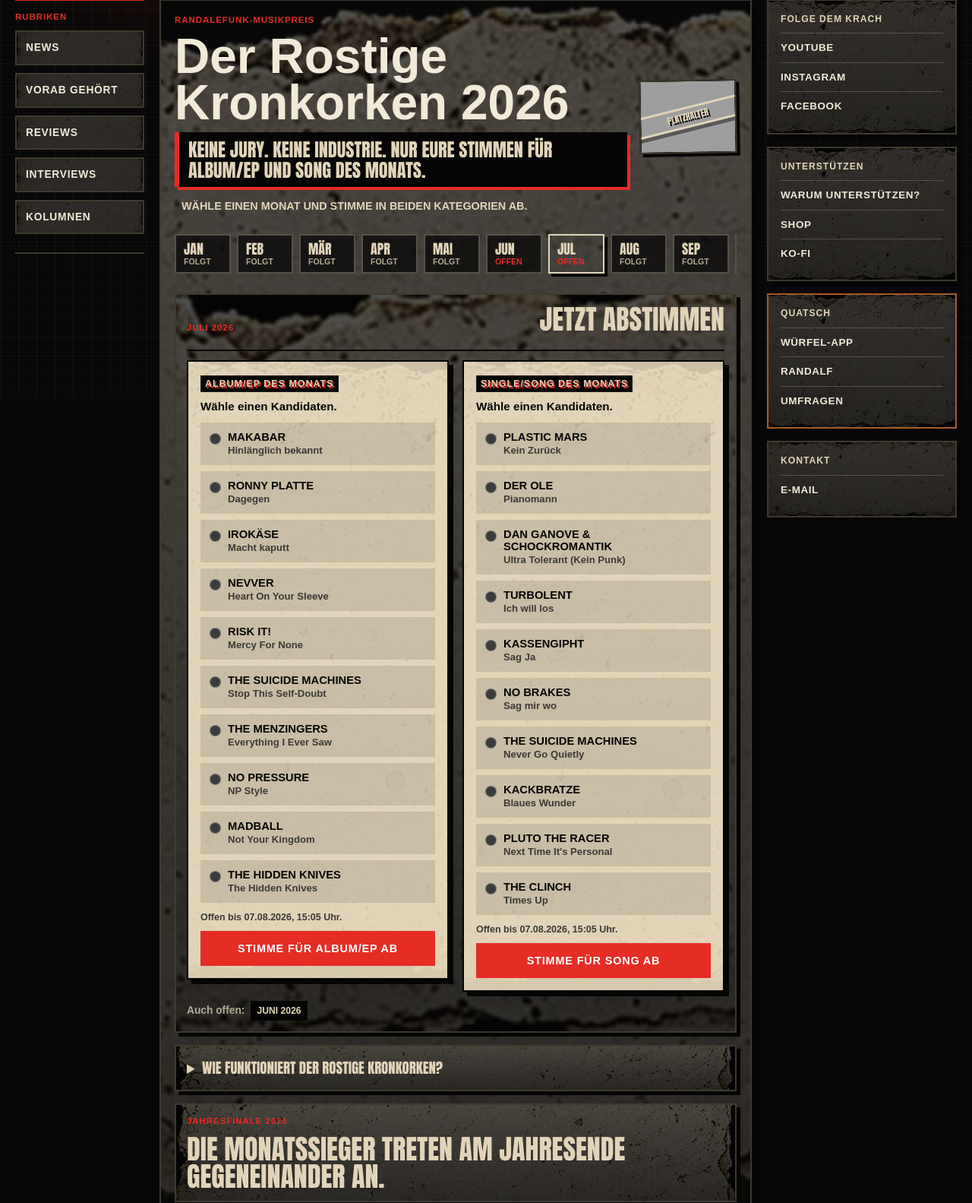
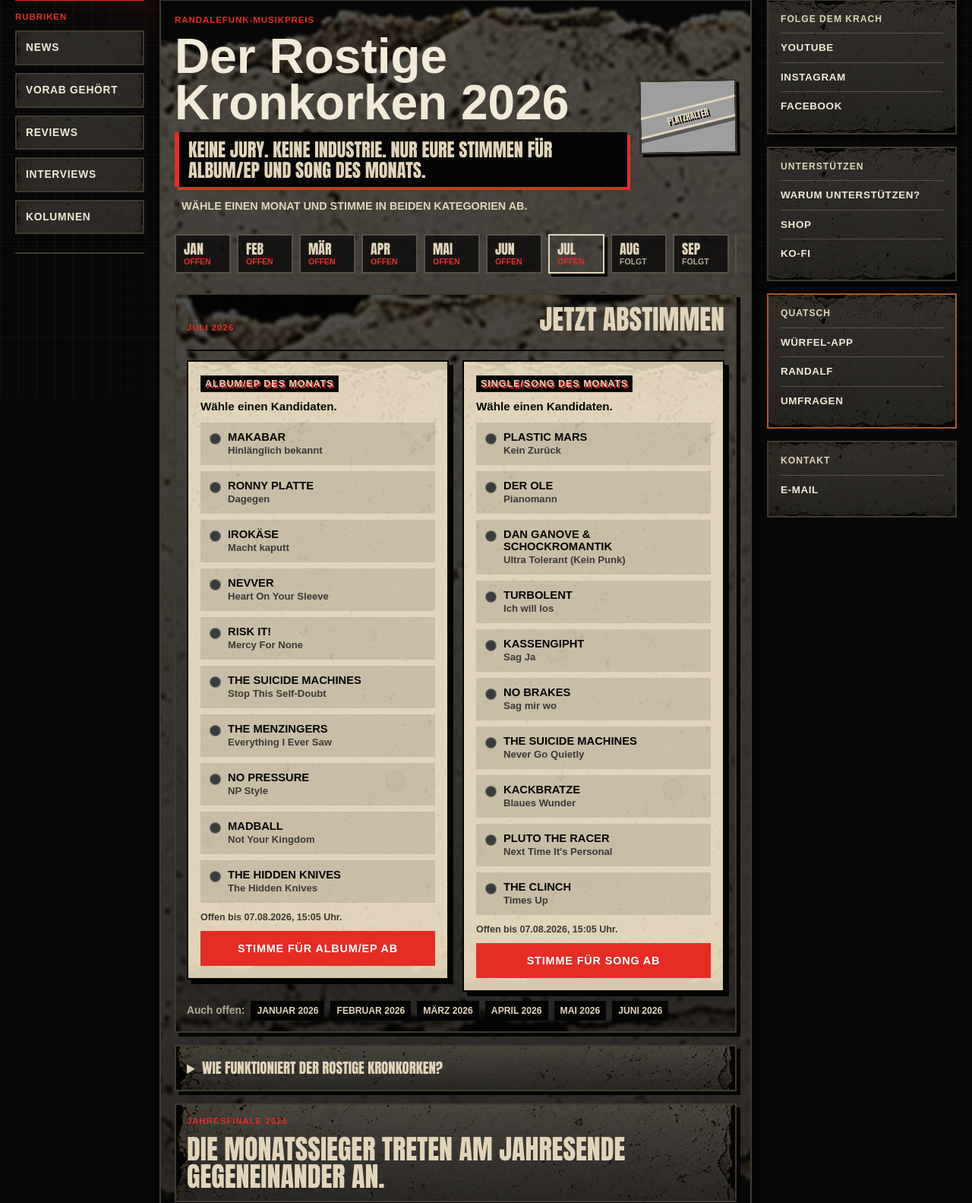
Before and after one commit to RandaleFUNK/randalefunk-website, a PHP site: page /der-rostige-kronkorken.html in a window 1280 px wide. Shown: the part 276-1859 px from the top of the page at 76% size. Run offline with PHP 8.4, Linux system fonts and the light colour scheme; data comes from the database, SQL or seed files in the repository; tables that the repository leaves empty hold one stand-in row (values such as "Sample post"); grey boxes are pictures that could not be loaded.

Commit message:
Publish monthly polls for January through May 2026

```diff
--- a/der-rostige-kronkorken.html
+++ b/der-rostige-kronkorken.html
@@ -64,11 +64,11 @@
         </article>
 
         <nav class="award-month-tabs" aria-label="Monat auswählen" role="tablist">
-          <button type="button" role="tab" aria-selected="false" data-award-month-tab="2026-01"><span>Jan</span><small>folgt</small></button>
-          <button type="button" role="tab" aria-selected="false" data-award-month-tab="2026-02"><span>Feb</span><small>folgt</small></button>
-          <button type="button" role="tab" aria-selected="false" data-award-month-tab="2026-03"><span>Mär</span><small>folgt</small></button>
-          <button type="button" role="tab" aria-selected="false" data-award-month-tab="2026-04"><span>Apr</span><small>folgt</small></button>
-          <button type="button" role="tab" aria-selected="false" data-award-month-tab="2026-05"><span>Mai</span><small>folgt</small></button>
+          <button type="button" role="tab" aria-selected="false" data-award-month-tab="2026-01"><span>Jan</span><small>offen</small></button>
+          <button type="button" role="tab" aria-selected="false" data-award-month-tab="2026-02"><span>Feb</span><small>offen</small></button>
+          <button type="button" role="tab" aria-selected="false" data-award-month-tab="2026-03"><span>Mär</span><small>offen</small></button>
+          <button type="button" role="tab" aria-selected="false" data-award-month-tab="2026-04"><span>Apr</span><small>offen</small></button>
+          <button type="button" role="tab" aria-selected="false" data-award-month-tab="2026-05"><span>Mai</span><small>offen</small></button>
           <button type="button" role="tab" aria-selected="false" data-award-month-tab="2026-06"><span>Jun</span><small>beendet</small></button>
           <button type="button" role="tab" aria-selected="true" data-award-month-tab="2026-07"><span>Jul</span><small>offen</small></button>
           <button type="button" role="tab" aria-selected="false" data-award-month-tab="2026-08"><span>Aug</span><small>folgt</small></button>
--- a/poll.php
+++ b/poll.php
@@ -174,6 +174,11 @@ function rf_poll_ensure_schema(PDO $pdo): void
         'Double Album (2022)',
     ]);
 
+    rf_poll_seed_monthly_january_2026($pdo);
+    rf_poll_seed_monthly_february_2026($pdo);
+    rf_poll_seed_monthly_march_2026($pdo);
+    rf_poll_seed_monthly_april_2026($pdo);
+    rf_poll_seed_monthly_may_2026($pdo);
     rf_poll_seed_monthly_june_2026($pdo);
     rf_poll_seed_monthly_july_2026($pdo);
 }
@@ -324,7 +329,7 @@ function rf_poll_seed_article(PDO $pdo, string $slug, string $title, string $que
 
 function rf_poll_seed_monthly_options(PDO $pdo, int $year, int $month, string $awardType, array $options, bool $startNow = false): void
 {
-    if (count($options) !== 10) {
+    if ($options === [] || count($options) > 10) {
         return;
     }
 
@@ -336,24 +341,179 @@ function rf_poll_seed_monthly_options(PDO $pdo, int $year, int $month, string $a
         return;
     }
 
-    if (rf_poll_option_count($pdo, $pollId) === 0) {
+    $existingOptions = rf_poll_options($pdo, $pollId);
+    $existingTexts = array_map(static fn (array $option): string => (string) $option['option_text'], $existingOptions);
+
+    if (count($existingOptions) < 10) {
         $statement = $pdo->prepare(
             'INSERT INTO ' . RF_POLL_OPTIONS_TABLE . ' (poll_id, option_text, sort_order)
              VALUES (:poll_id, :option_text, :sort_order)'
         );
+        $sortOrder = count($existingOptions);
 
-        foreach ($options as $index => $optionText) {
+        foreach ($options as $optionText) {
+            if (in_array($optionText, $existingTexts, true) || $sortOrder >= 10) {
+                continue;
+            }
+
+            $sortOrder++;
             $statement->execute([
                 ':poll_id' => $pollId,
                 ':option_text' => $optionText,
-                ':sort_order' => $index + 1,
+                ':sort_order' => $sortOrder,
             ]);
+            $existingTexts[] = $optionText;
         }
     }
 
     if ($startNow && rf_poll_option_count($pdo, $pollId) === 10) {
         rf_poll_start_monthly($pdo, $year, $month, $awardType);
     }
+}
+
+function rf_poll_seed_monthly_february_2026(PDO $pdo): void
+{
+    rf_poll_seed_monthly_options($pdo, 2026, 2, 'album_ep', [
+        'FJØRT - belle époque',
+        'pADDELNoHNEkANU - niemand liebt dich mehr',
+        'Der Butterwegge - Liebe & Revolte',
+        'A Wilhelm Scream - Cheap Heat',
+        'Melonball - Take Care',
+        'The Busters - Calling',
+        'Volores - Shores of Scorpio',
+        'The Sensitives - Ride It Like You Stole It',
+        'New Found Glory - Listen Up!',
+        'Gogol Bordello - We Mean It, Man!',
+    ], true);
+
+    rf_poll_seed_monthly_options($pdo, 2026, 2, 'single_song', [
+        'STROM GEGENAN - Ferne Galaxie',
+        'Neckarions - Sometimes Drunk - Always Antifascist',
+        'Good Riddance - There’s Still Tonight',
+        'Knocked Loose feat. Denzel Curry - Hive Mind',
+        'Deadweight - Conviction',
+        'Kreftich - Kopf auf Pause',
+        'Tanzig - Fresse!',
+        'Faded Polaroids - It’s Okay',
+        'Zwakkelmann - Jammerlappen',
+        'Sister Ghost - Not Your Toy',
+    ], true);
+}
+
+function rf_poll_seed_monthly_march_2026(PDO $pdo): void
+{
+    rf_poll_seed_monthly_options($pdo, 2026, 3, 'album_ep', [
+        'Dorfterror - Schreikinder',
+        'Good Riddance - Before The World Caves In',
+        'The Casualties - Detonate',
+        'Rantanplan - Geschwedet',
+        'Teenage Bottlerocket - The Invisible Man',
+        'Savage Beat - Bright Lights, Tall Shadows',
+        'Shoreline - Is This The Low Point Or The Moment After?',
+        'Poison The Well - Peace In Place',
+        'Dan Ganove - Sexunfall',
+        'Vitamin X - Ride The Apocalypse',
+    ], true);
+
+    rf_poll_seed_monthly_options($pdo, 2026, 3, 'single_song', [
+        'Turbolent - Ich hab alles',
+        'Noi!se - You Versus You',
+        'Western Addiction - Let’s Keep The Circle Small',
+        'Shatten - Paranoia',
+        'Deutsche Laichen - Punk ist scheiße, Punk ist geil',
+        'Vor die Hunde - Hochgeschwindigkeitsgeballer',
+        'Nein Danke - Wo soll das alles enden?',
+        'The Nø - Unerhoert',
+        'Pet Needs - Elbows Out! This Is Capitalism',
+        'World I Hate - Total Nuclear Annihilation',
+    ], true);
+}
+
+function rf_poll_seed_monthly_april_2026(PDO $pdo): void
+{
+    rf_poll_seed_monthly_options($pdo, 2026, 4, 'album_ep', [
+        'Noi!se - Fate Of The Union',
+        'Terror - Still Suffer',
+        'Oxo86 - Die Hoffnung stirbt zuletzt...',
+        'Codefendants - Lifers',
+        'Grade 2 - Talk About It',
+        'Division Of Mind - Exoterror',
+        'Poison Ruïn - Hymns From The Hills',
+        'Iron Snag Joe - Kellerkalt',
+        'Portrayal Of Guilt - ...Beginning Of The End',
+        'NoFuture - Bizarre Zeiten',
+    ], true);
+
+    rf_poll_seed_monthly_options($pdo, 2026, 4, 'single_song', [
+        'NEVVER - Fake a Smile',
+        'Social Distortion - Partners In Crime',
+        'Kreftich - Sonne und Wind',
+        'Versus You - Perfectly Still',
+        'Waves Like Walls feat. Downpour - Never Enough',
+        'Unified Move - Peace Of Mind',
+        'August Burns Red feat. Jamie Hails - Sonic Salvation',
+        'Dillinger Four - Don’t Happy Be Worry',
+        'April Art - Panic Stations',
+        'Zebrahead - Smoke Signals from My Couch',
+    ], true);
+}
+
+function rf_poll_seed_monthly_may_2026(PDO $pdo): void
+{
+    rf_poll_seed_monthly_options($pdo, 2026, 5, 'album_ep', [
+        'Thin Ice - Happiness Ain’t Meant For All',
+        'Don Gordo - Viva la Escalacion',
+        'ERECTION - Plug It In',
+        'Koyo - Barely Here',
+        'Social Distortion - Born To Kill',
+        'The Flatliners - Cold World',
+        'Kreftich - Keine Angst',
+        'Angora Club - Herz voran',
+        'The Croax - Drown In Deep',
+        'Schütze - ERFOLG',
+    ], true);
+
+    rf_poll_seed_monthly_options($pdo, 2026, 5, 'single_song', [
+        'The Iron Roses - Dead Eyes',
+        'Madball - Rebel Kids',
+        'Zebrahead - I Know What U Did Last Summer',
+        'To The Wire - Every Day',
+        'Pro-Pain - Stone Cold Anger',
+        'Frachter - Gleich wird es besser',
+        'Dwarves - We Are The Scene',
+        'Popperklopper - Halbmast',
+        'Risk It! - Numbskull',
+        'Cancer Bats - Stay Stuck',
+    ], true);
+}
+
+function rf_poll_seed_monthly_january_2026(PDO $pdo): void
+{
+    rf_poll_seed_monthly_options($pdo, 2026, 1, 'album_ep', [
+        'Capillary - In Remembrance',
+        'Vier Meter Hustensaft - Dreckige Kohle',
+        'Lionheart - Valley of Death II',
+        'NOFX - Quarter Album',
+        'I Promised The World - I Promised The World',
+        'Goldfinger - Nine Lives',
+        'Dagger Threat - bleed///reboot',
+        'pADDELNoHNEkANU - kein + aber',
+        'Minus Youth - Lines Crossed',
+        'Buzzcocks - Attitude Adjustment',
+    ], true);
+
+    rf_poll_seed_monthly_options($pdo, 2026, 1, 'single_song', [
+        'Der Butterwegge - Der Osten bleibt stabil',
+        'ERECTION - Ich will mehr',
+        'Poison the Well - Thoroughbreds',
+        'New Found Glory - Beer and Blood Stains',
+        'XCOMM - Fake ID',
+        'Static Dress - human props',
+        'Buzzcocks - Poetic Machine Gun',
+        'In Balance - Two Steps Behind',
+        'A Wilhelm Scream - Let It Ride',
+        'NOFX - Minnesota Nazis',
+    ], true);
 }
 
 function rf_poll_seed_monthly_june_2026(PDO $pdo): void
```
